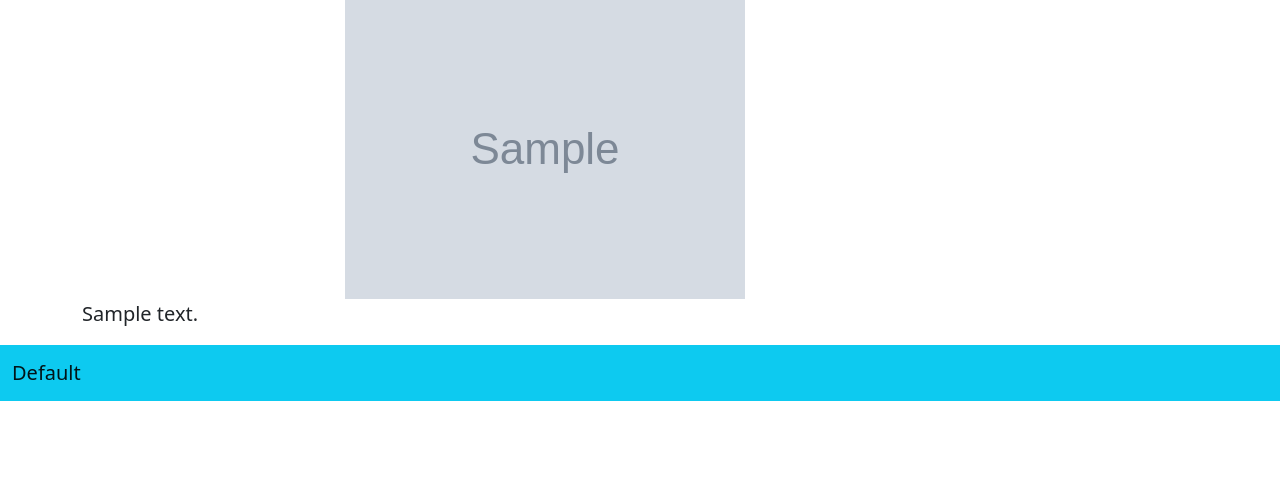
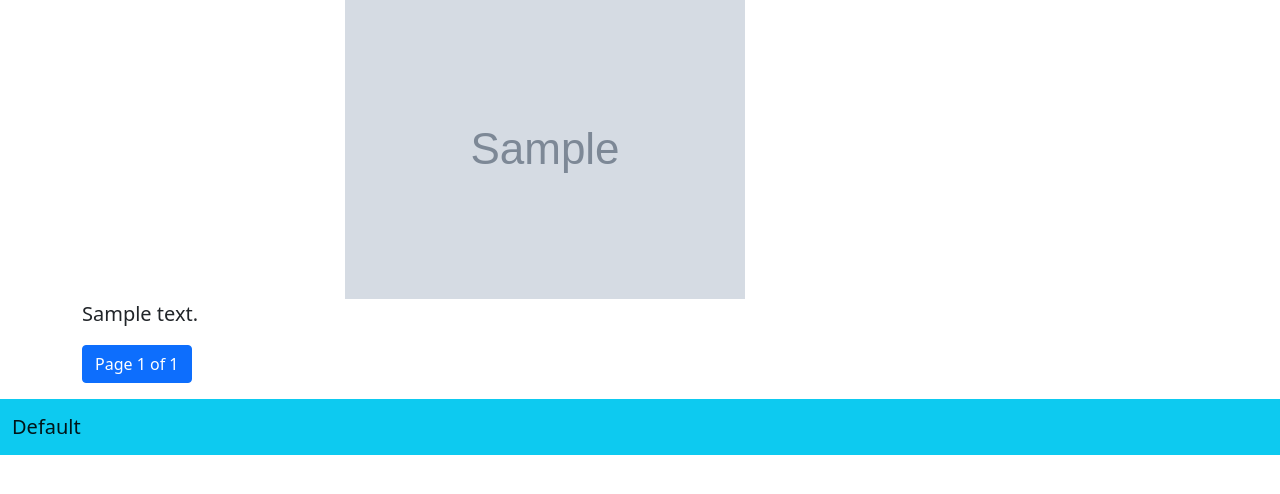
Before and after one commit to maninserg/blog_site, a Django app: page / in a window 1280 px wide. Shown: the part 133-627 px from the top of the page. Run offline with Django 3.2, Linux system fonts and the light colour scheme; tables that the repository leaves empty hold one stand-in row (values such as "Sample post"); grey boxes marked "Sample" are stand-in pictures.

Commit message:
Add padinator func to template list.html

```diff
--- a/blog/templates/blog/post/list.html
+++ b/blog/templates/blog/post/list.html
@@ -13,4 +13,23 @@
 		{{ post.body|truncatewords:30|linebreaks }}
 	</div>
 {% endfor %}
+
+<nav aria-label="Posts navigation">
+	<ul class="pagination">
+		{% if posts.has_previous %}
+		<li class="page-item">
+			<a class="page-link" href="?page={{ posts.previous_page_number }}">Previous</a>
+		</li>
+		{% endif %}
+		<li class="page-item active" aria-current="page">
+			<a class="page-link" href="#">Page {{ posts.number }} of {{ posts.paginator.num_pages }}</a>
+		</li>
+		{% if posts.has_next %}
+		<li class="page-item">
+			<a class="page-link" href="?page={{ posts.next_page_number }}">Next</a>
+		</li>
+		{% endif %}
+	</ul>
+</nav>
+
 {% endblock %}
```
